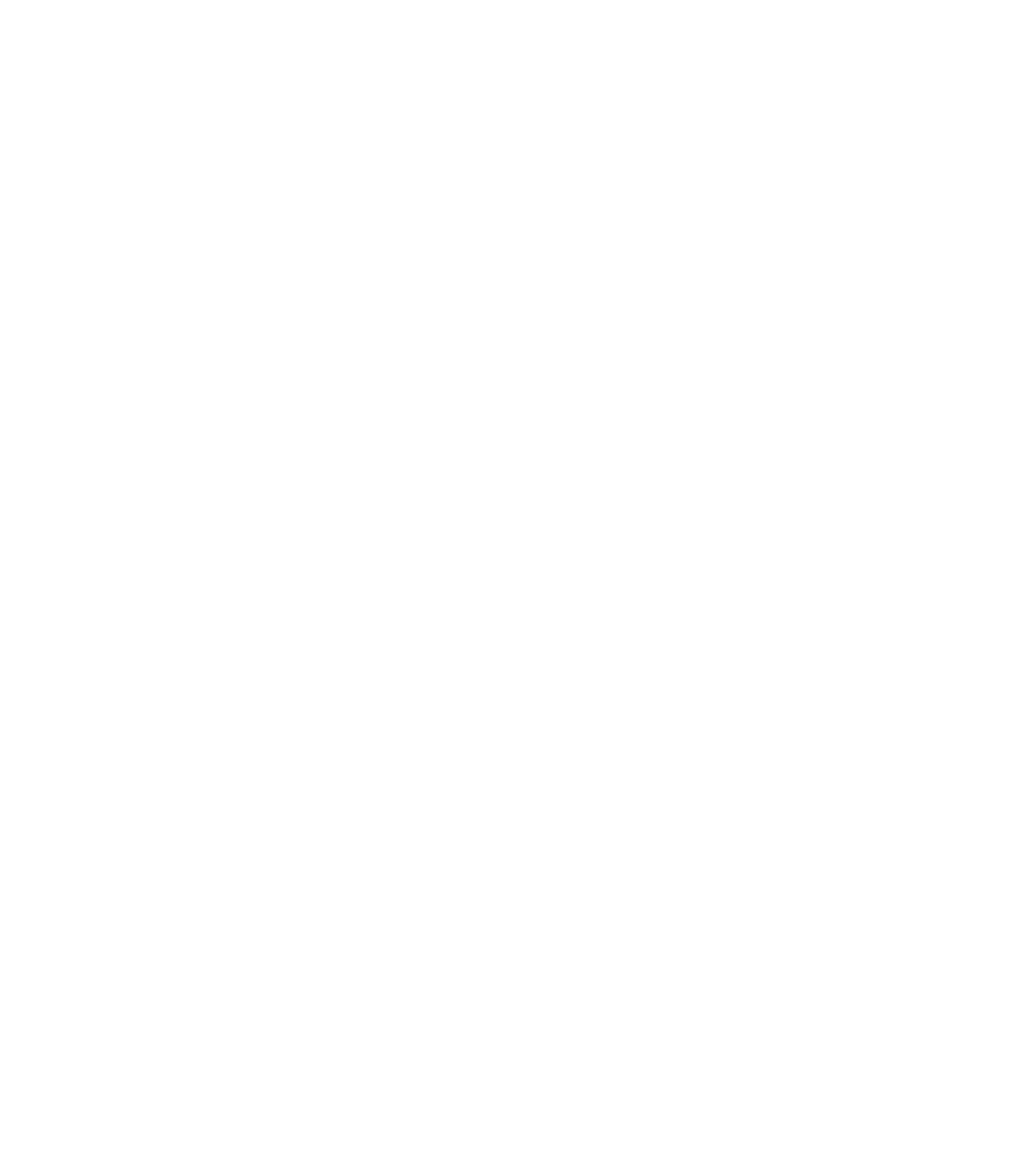
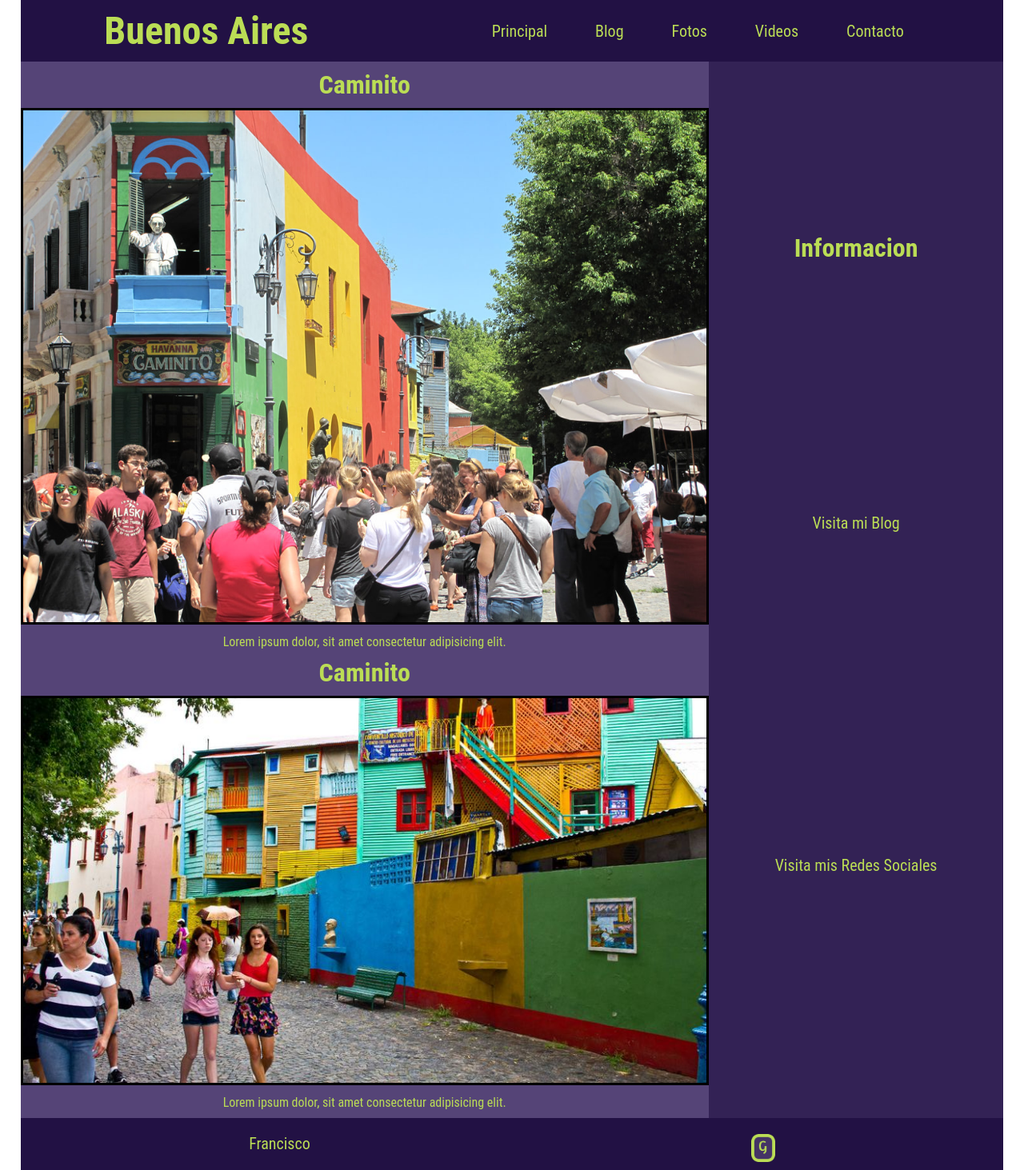
Before and after one commit to fraguival/buenosaires, a plain HTML site: page index.html in a window 1280 px wide. Shown: the whole page at 80% size. Before the commit the page ends 800 px from the top, so only its background shows below. Drawn offline with Linux system fonts and the light colour scheme.

Commit message:
anexar archivos

```diff
--- a/css/estilos.css
+++ b/css/estilos.css
@@ -13,3 +13,142 @@ body {
 a {
     text-decoration: none;
 }
+.contenedor {
+    max-width: 1300px;
+    width: 96%;
+    margin: 0 auto;
+    border-radius: 16px;
+}
+header {
+    display: flex;
+    justify-content: space-around;
+    align-items: center;
+    width: 100%;
+    background: #214;
+}
+header h1 {
+    color: #bd5;
+    font-size: 48px;
+    padding: 10px;
+}
+#check {
+    display: none;
+}
+.abrir {
+    color: #bd5;
+    font-size: 36px;
+    cursor: pointer;
+    padding: 0 10px;
+    border: 3px solid #bd5;
+    display: none;
+}
+ul {
+    display: flex;
+    justify-content: space-evenly;
+    list-style: none;
+}
+li {
+    font-size: 20px;
+    padding: 0 15px;
+}
+a {
+    color: #bd5;
+    padding: 15px;
+}
+a:hover {
+    background: rgba(0,0,0,.3);
+}
+main {
+    display: flex;
+    width: 100%;
+}
+.articulos {
+    width: 70%;
+    background: #547;
+}
+article h1 {
+    font-size: 32px;
+    color: #bd5;
+    margin-top: 10px;
+    margin-bottom: 10px;
+    text-align: center;
+}
+article img {
+    width: 100%;
+    border: 3px solid #000;
+}
+article p {
+    font-size: 16px;
+    color: #bd5;
+    margin-top: 10px;
+    margin-bottom: 10px;
+    text-align: center;
+}
+.sidebar {
+    display: flex;
+    flex-direction: column;
+    justify-content: space-evenly;
+    width: 30%;
+    background: #325;
+}
+.sidebar h2 {
+    font-size: 32px;
+    color: #bd5;
+    margin-top: 10px;
+    margin-bottom: 10px;
+    text-align: center;
+}
+.sidebar p {
+    font-size: 20px;
+    color: #bd5;
+    margin-top: 100px;
+    margin-bottom: 100px;
+    text-align: center;
+}
+.footer {
+    width: 100%;
+    background: #214;
+    display: flex;
+    justify-content: space-around;
+    padding: 10px;
+    padding-top: 20px;
+}
+.footer p {
+    font-size: 20px;
+    color: #bd5;
+}
+.footer img {
+    width: 30px;
+}
+@media (max-width: 840px) {
+    .abrir {
+        display: block;
+    }
+    .menu {
+        position: absolute;
+        top: 80px;
+        z-index: 100;
+        width: 96%;
+        background: #214;
+        transform: scale(0);
+        transform-origin: 0 0;
+        transition: all .5s;
+    }
+    ul {
+        flex-direction: column;
+        align-items: center;
+        padding: 15px;
+    }
+    li {
+        padding: 15px;
+    }
+    #check:checked ~ .menu {
+        transform: scale(1);
+    }
+    .articulos {
+        width: 100%;
+    }
+    .sidebar {
+        display: none;
+    }
+}
--- a/index.html
+++ b/index.html
@@ -9,5 +9,61 @@
 </head>
 <body>
 
+    <div class="contenedor">
+
+        <header>
+
+            <h1>Buenos Aires</h1>
+
+            <input type="checkbox" id="check">
+            <label for="check" class="abrir">&#8801</label>
+
+            <nav class="menu">
+                <ul>
+                    <li><a href="#">Principal</a></li>
+                    <li><a href="#">Blog</a></li>
+                    <li><a href="#">Fotos</a></li>
+                    <li><a href="#">Videos</a></li>
+                    <li><a href="#">Contacto</a></li>
+                </ul>
+            </nav>
+
+        </header>
+
+        <main>
+
+            <div class="articulos">
+
+                <article>
+                    <h1>Caminito</h1>
+                    <img src="img/bb-0.jpg">
+
+                    <p>Lorem ipsum dolor, sit amet consectetur adipisicing elit.</p>
+                </article>
+
+                <article>
+                    <h1>Caminito</h1>
+                    <img src="img/bb-7.jpg">
+
+                    <p>Lorem ipsum dolor, sit amet consectetur adipisicing elit.</p>
+                </article>
+
+            </div>
+
+
+        <aside class="sidebar">
+            <h2>Informacion</h2>
+            <p>Visita mi Blog</p>
+            <p>Visita mis Redes Sociales</p>
+        </aside>
+
+    </main>
+
+        <footer class="footer">
+            <p>Francisco</p>
+            <img src="img/g.png">
+        </footer>
+
+    </div>
 </body>
 </html>
```
Also changed, not shown: img/g.png (added).
